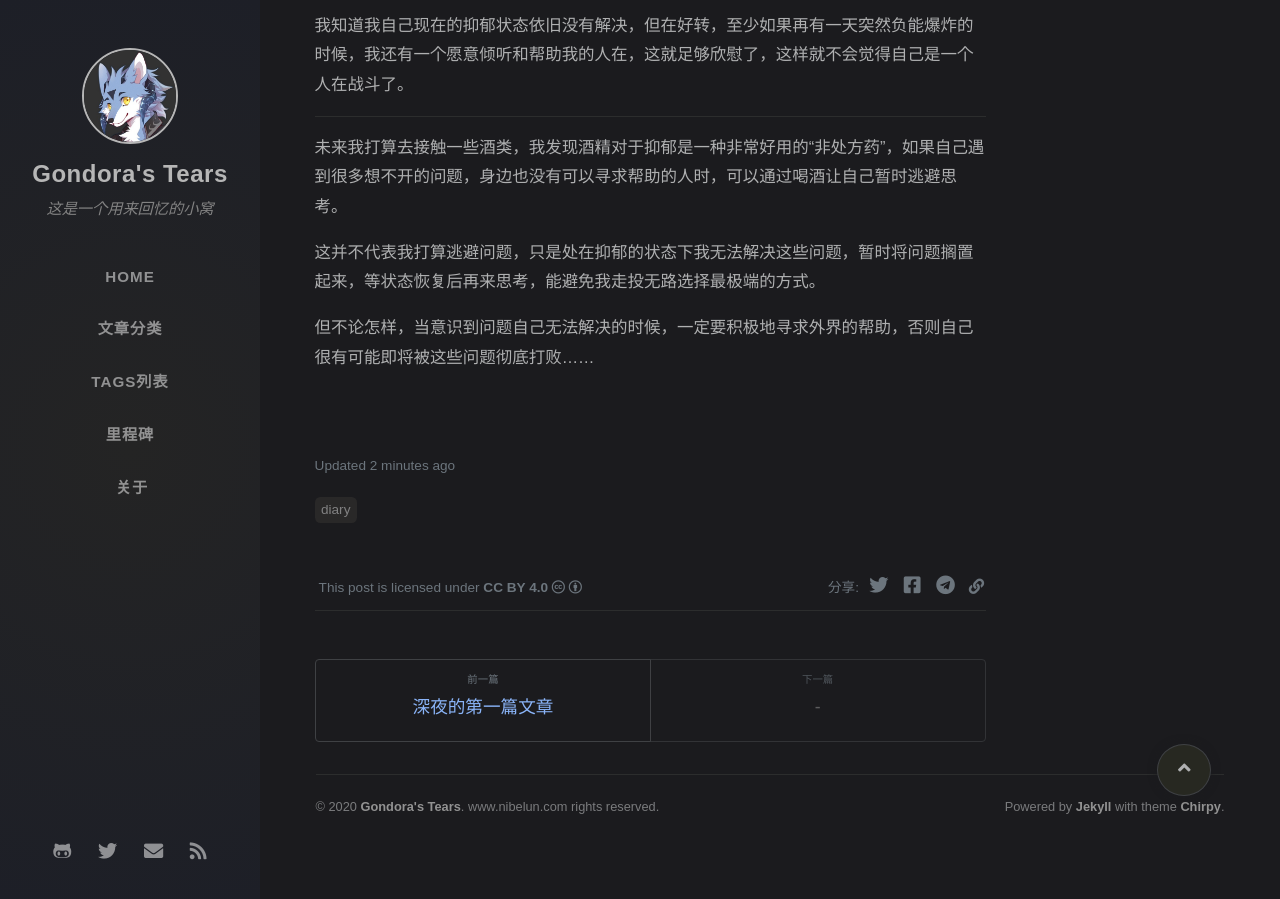
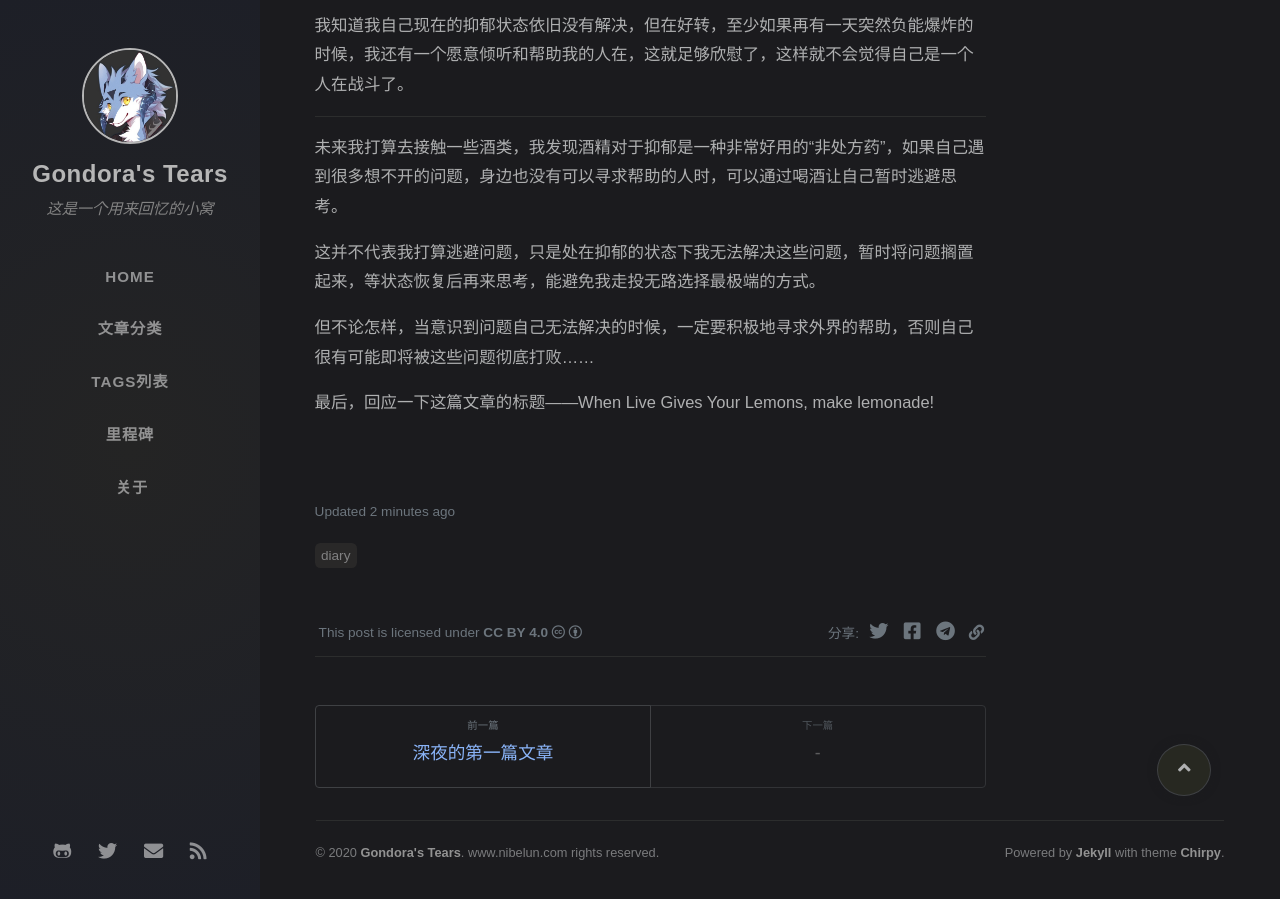
Before and after one commit to nibelun/nibelun.github.io, a Jekyll site: the page built from _posts/2020-03-22-dairy.md, in a window 1280 px wide and 900 px high, scrolled down 1623 px. Built offline with Jekyll 4.4.1, drawn with Linux system fonts in a browser that asks for light colours; nearby versions of some CDN libraries; some web fonts are replaced; comment, search, counter and statistics services are not loaded.

Commit message:
add post

```diff
--- a/_posts/2020-03-22-dairy.md
+++ b/_posts/2020-03-22-dairy.md
@@ -60,3 +60,5 @@ seo:
 这并不代表我打算逃避问题，只是处在抑郁的状态下我无法解决这些问题，暂时将问题搁置起来，等状态恢复后再来思考，能避免我走投无路选择最极端的方式。
 
 但不论怎样，当意识到问题自己无法解决的时候，一定要积极地寻求外界的帮助，否则自己很有可能即将被这些问题彻底打败……
+
+最后，回应一下这篇文章的标题——When Live Gives Your Lemons, make lemonade!
```
